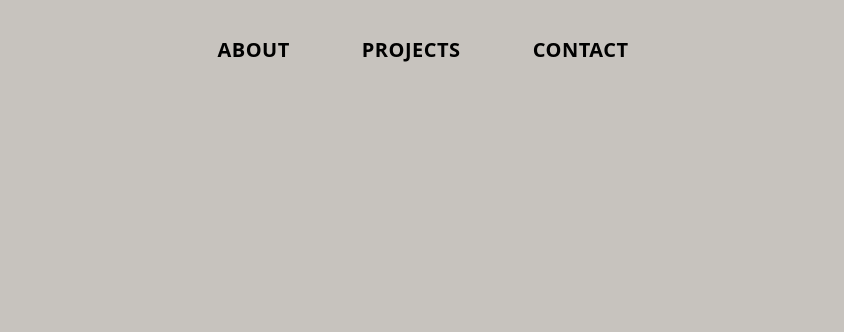
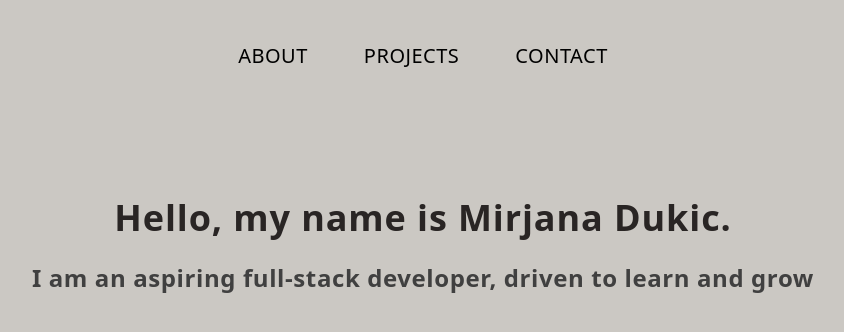
Before and after one commit to MjDukic/myreactPortfolio, a React (Vite) app: page / in a window 1280 px wide. Shown: the top 332 px of the page, without its empty margins (217-1061 px from the left). Built offline with nearby package versions, Linux system fonts and the light colour scheme.

Commit message:
started about me, made some adjustements to nav

```diff
--- a/src/App.jsx
+++ b/src/App.jsx
@@ -1,6 +1,7 @@
 import { useState } from 'react'
 import React from 'react'
 import NavBar from './components/NavBar'
+import About from './components/About'
 
 // import { useState } from 'react'
 // import reactLogo from './assets/react.svg'
@@ -11,6 +12,7 @@ function App() {
   return (
     <div>
       <NavBar />
+      <About />
     </div>
   )
 }
--- /dev/null
+++ b/src/components/About.jsx
@@ -0,0 +1,20 @@
+import React from "react";
+
+//maybe add handwave after h1
+
+function About() {
+    return (
+        <div className="about">
+            <section className="pt-20 pb-20 content-center">
+                  <h1 className="text-center text-4xl font-bold text-stone-800 tracking-wide">
+                      Hello, my name is Mirjana Dukic.
+                  </h1>
+                  <p className=" pt-6 text-center text-2xl font-bold text-neutral-700 tracking-wide break-all">
+                        I am an aspiring full-stack developer, driven to learn and grow
+                  </p>
+            </section>
+        </div>
+    );
+};
+
+export default About;
--- a/src/components/NavBar.jsx
+++ b/src/components/NavBar.jsx
@@ -8,19 +8,20 @@ const NavBar = () => {
         setNavbar(!navbar);
     };
 //navbar, reference tailwind
+//try to not hard code the spacing between nav and aboutme, figure that out
   return (
-    <div className="w-screen h-screen flex justify-center text-black font-black tracking-wide text-xl">
+    <div className="w-screen flex justify-center font-bolder text-black tracking-wide text-xl">
 
-      <ul className="md:flex hidden">
+      <ul className="md:flex pt-3.5 pb-5">
 
         <a onClick={handleNav} href="#about">
-          <li className="m-2 p-7 cursor-pointer hover:scale-110">ABOUT</li>
+          <li className="p-7 cursor-pointer hover:scale-110">ABOUT</li>
         </a>
         <a onClick={handleNav} href="#projects">
-          <li className="m-2 p-7 cursor-pointer hover:scale-110">PROJECTS</li>
+          <li className="p-7 cursor-pointer hover:scale-110">PROJECTS</li>
         </a>
         <a onClick={handleNav} href="#contact">
-          <li className="m-2 p-7 cursor-pointer hover:scale-110">CONTACT</li>
+          <li className="p-7 cursor-pointer hover:scale-110">CONTACT</li>
         </a>
 
       </ul>
--- a/src/index.css
+++ b/src/index.css
@@ -3,7 +3,7 @@
 @tailwind utilities;
 
 body {
-  background-color: rgb(199, 195, 190);
+  background-color: rgb(203, 200, 195);
 }
 
 
```
